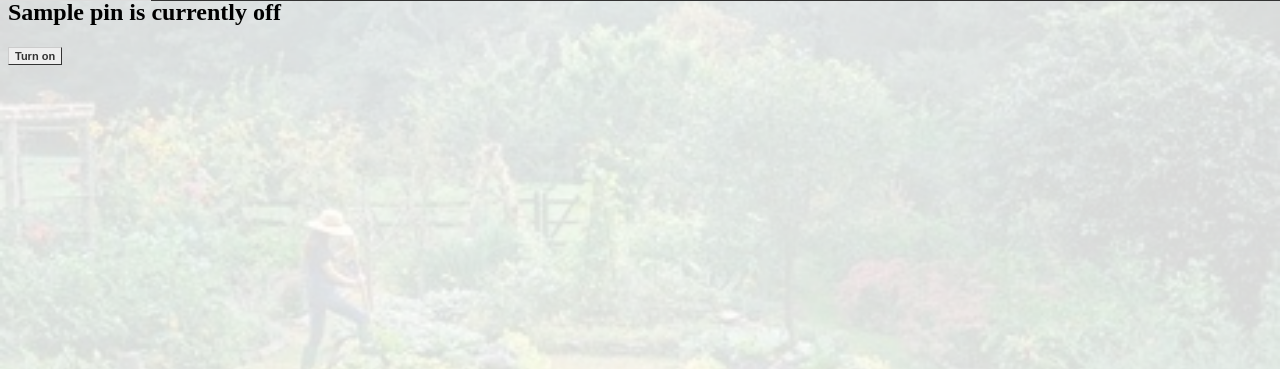
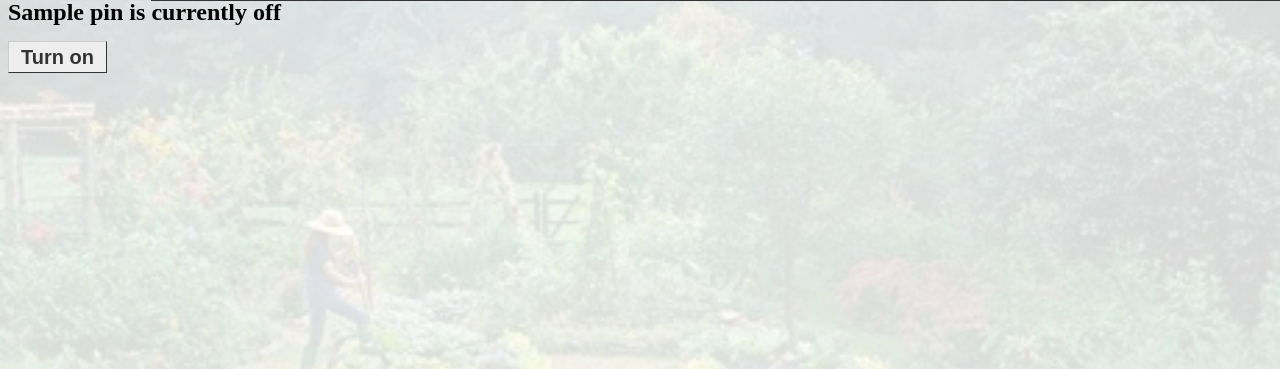
Before and after one commit to Rogol98/Wiwarium, a Flask app: template templates/controlPanel.html in a window 1280 px wide. Shown: the part 51-420 px from the top of the page. Run offline with Flask 2, Linux system fonts and the light colour scheme; the template is opened without the code that fills it: most values are stand-ins (such as "Sample title", 1, 10 or a date in 2020); some libraries are stand-ins or nearby versions.

Commit message:
09.01.2022 v8

```diff
--- a/static/style.css
+++ b/static/style.css
@@ -96,11 +96,11 @@ html {
 }
 
 .button {
-	font: bold 11px Arial;
+	font: bold 20px Arial;
 	text-decoration: none;
 	background-color: #EEEEEE;
 	color: #333333;
-	padding: 2px 6px 2px 6px;
+	padding: 4px 12px 4px 12px;
 	border-top: 1px solid #CCCCCC;
 	border-right: 1px solid #333333;
 	border-bottom: 1px solid #333333;
```
